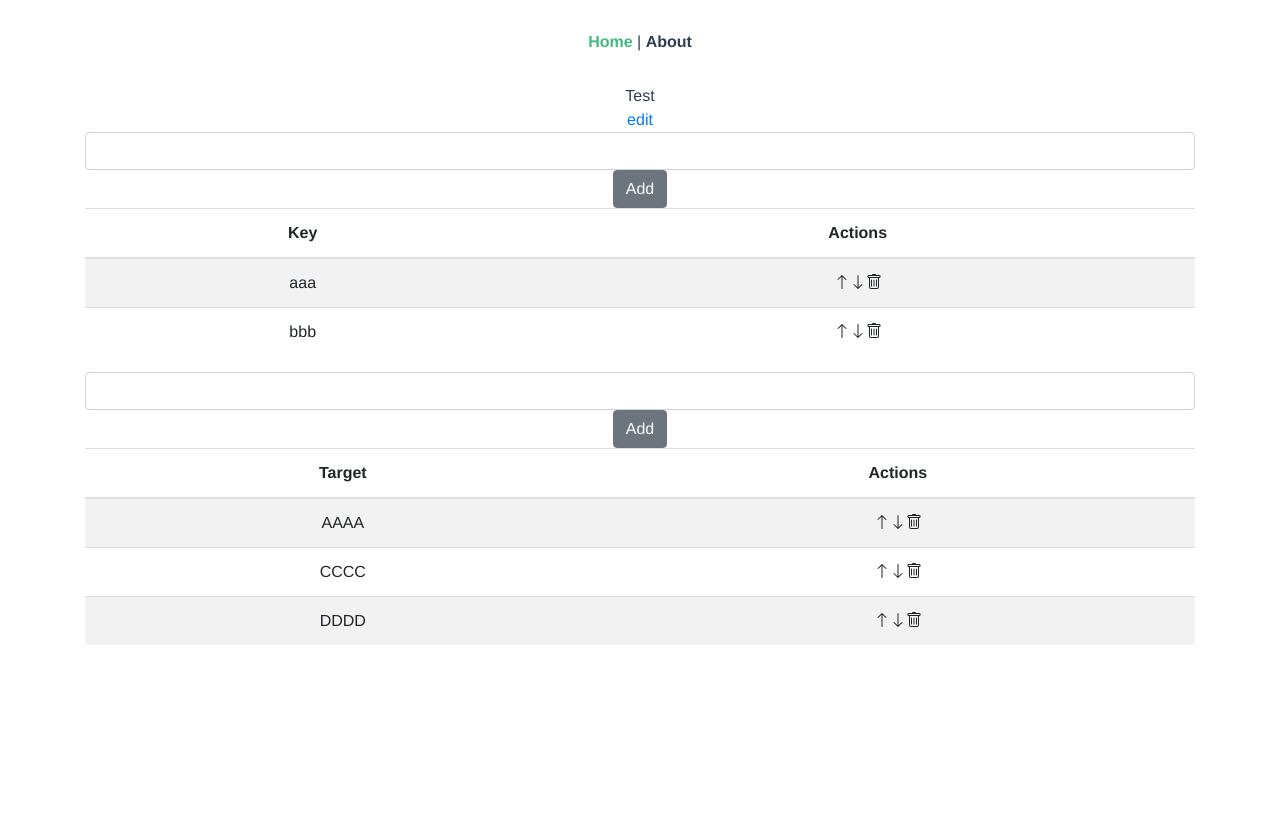
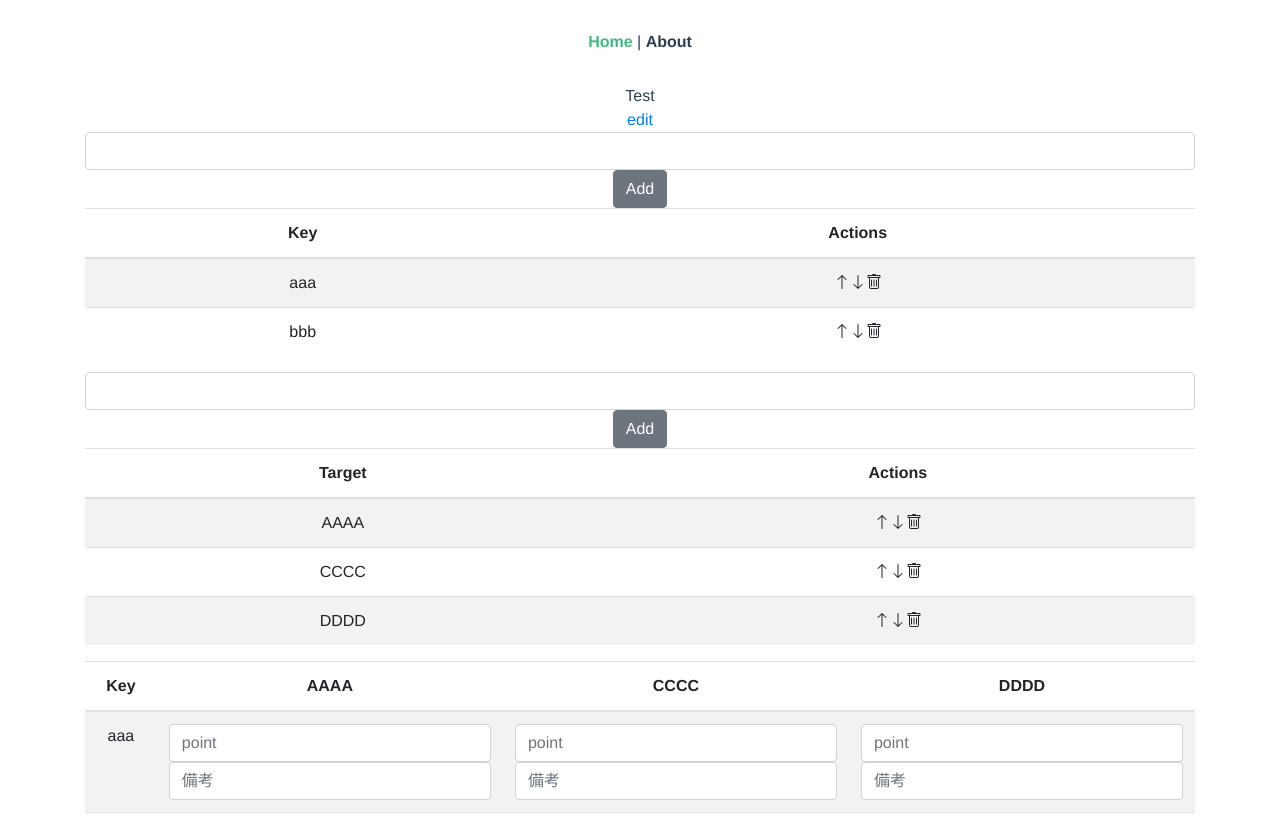
Before and after one commit to ihgs/myranking, a Vue app: page / in a window 1280 px wide. Shown: the top 815 px of the page. Built offline with nearby package versions, Linux system fonts and the light colour scheme.

Commit message:
Enable to input

```diff
--- a/src/components/Ranking.vue
+++ b/src/components/Ranking.vue
@@ -44,6 +44,30 @@
           </template>
         </b-table>
       </div>
+      <div>
+        <b-table striped hover :fields="ranking_header" :items="ranking_body">
+          <template
+            v-for="field in ranking_header"
+            v-slot:[slotname(field)]="data"
+          >
+            <div v-if="data.field.key == 'key'" :key="field">
+              {{ data.item.key }}
+            </div>
+            <div v-else :key="field">
+              <b-form-input
+                v-model="contents[data.item.key][data.field.key].point"
+                type="number"
+                placeholder="point"
+              ></b-form-input>
+              <b-form-input
+                v-model="contents[data.item.key][data.field.key].description"
+                placeholder="備考"
+              ></b-form-input>
+            </div>
+          </template>
+        </b-table>
+        <b-button v-on:click="show_graph">Shwo graph</b-button>
+      </div>
     </b-container>
   </div>
 </template>
@@ -60,8 +84,37 @@ export default {
       keys: [{ key: "aaa" }, { key: "bbb" }],
       key: "",
       targets: [{ target: "AAAA" }, { target: "CCCC" }, { target: "DDDD" }],
-      target: ""
+      target: "",
+      contents: {}
     };
+  },
+  computed: {
+    ranking_header: function() {
+      const tmp = ["key"];
+      this.targets.forEach(t => {
+        tmp.push(t.target);
+      });
+      return tmp;
+    },
+    ranking_body: function() {
+      const table_data = [];
+      this.keys.forEach(key => {
+        const keyIndex = key.key;
+        const row = { key: keyIndex };
+
+        this.targets.forEach(target => {
+          if (!this.contents[keyIndex]) {
+            this.contents[keyIndex] = {};
+          }
+          if (!this.contents[keyIndex][target.target]) {
+            this.contents[keyIndex][target.target] = {};
+          }
+          row[target.target] = "";
+        });
+        table_data.push(row);
+      });
+      return table_data;
+    }
   },
   methods: {
     switch_edit_title: function() {
@@ -116,6 +169,20 @@ export default {
       const cloneArray = [...this.targets];
       cloneArray.splice(index, 1);
       this.targets = cloneArray;
+    },
+    slotname: function(field) {
+      return "cell(" + field + ")";
+    },
+    show_graph: function() {
+      console.log(this.contents);
+    }
+  },
+  watch: {
+    contents: {
+      handler: function(val, oldVal) {
+        console.log(val + "+" + oldVal);
+      },
+      deep: true
     }
   }
 };
```
